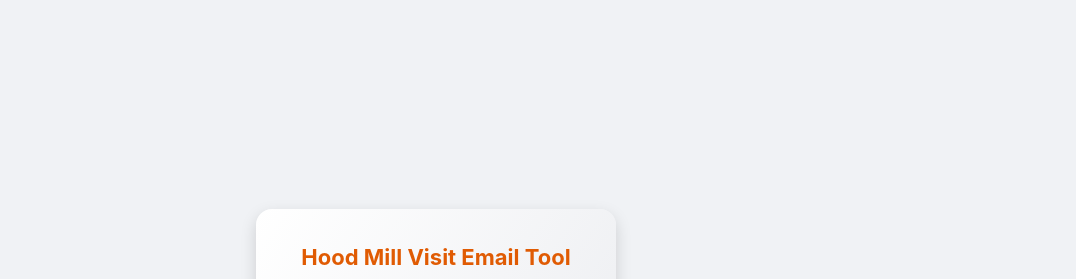
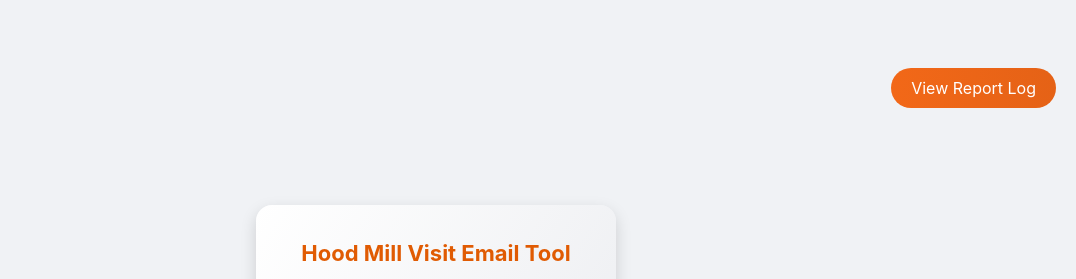
Before and after one commit to Hoodhost/MVET, a plain HTML site: page index.html in a window 1280 px wide. Shown: the top 279 px of the page, 204-1280 px from the left. Drawn offline with Linux system fonts and the light colour scheme.

Commit message:
Update index.html

```diff
--- a/index.html
+++ b/index.html
@@ -7,7 +7,10 @@
     <title>Hood Mill Visit Email Tool</title>
     <style>
         header {
-    margin-bottom:50px; /* Adds space below the header */
+            margin-bottom: 50px; /* Adds space below the header */
+            display: flex;
+            align-items: center;
+            justify-content: space-between;
         }
         .logo-header {
             max-width: 180px;
@@ -19,6 +22,21 @@
             transform: translateY(-1px); /* Moves the image up slightly */
             box-shadow: 0 2px 7px rgba(0, 0, 0, 0.2); /* Adds a shadow for a lifted effect */
         }
+        .report-button {
+            background: linear-gradient(to right, #f26818, #e56216); /* Meta blue gradient */
+            color: white;
+            padding: 10px 20px;
+            border: none;
+            border-radius: 32px; /* Soft round shape */
+            cursor: pointer;
+            font-size: 16px;
+            text-decoration: none;
+            transition: background 0.3s ease, transform 0.2s ease;
+        }
+        .report-button:hover {
+            background: linear-gradient(to right, #e56216, #b86b13);
+            transform: scale(1.03); /* Subtle button enlargement */
+        }
         /* General Styles */
         body {
             background-color: #F0F2F5; /* Meta's neutral light background */
@@ -26,7 +44,6 @@ body {
             margin: 0;
             padding: 20px;
         }
-
         /* Form Card */
         form {
             background: linear-gradient(to bottom right, #FFFFFF, #E4E6EB); /* Subtle gradient */
@@ -37,12 +54,10 @@ form {
             margin: auto;
             transition: transform 0.3s ease;
         }
-
         /* Form Hover Effect */
         form:hover {
             transform: translateY(-4px); /* Gentle lift */
         }
-
         /* Form Title */
         h1 {
             color: #e05b03; /* Meta blue */
@@ -50,7 +65,6 @@ h1 {
             font-size: 22px;
             margin-bottom: 16px;
         }
-
         /* Input Fields */
         input[type="text"],
         input[type="email"],
@@ -68,14 +82,12 @@ input[type="date"] {
             box-sizing: border-box;
             transition: background 0.3s ease;
         }
-
         /* Focus Effect */
         input:focus,
         select:focus {
             background-color: #E4E6EB; /* Subtle focus change */
             outline: none;
         }
-
         /* Submit Button */
         button {
             background: linear-gradient(to right, #f26818, #e56216); /* Meta blue gradient */
@@ -89,13 +101,11 @@ button {
             margin-top: 12px;
             transition: background 0.3s ease, transform 0.2s ease;
         }
-
         /* Button Hover */
         button:hover {
             background: linear-gradient(to right, #e56216, #b86b13);
             transform: scale(1.03); /* Subtle button enlargement */
         }
-
         /* Modal */
         .modal {
             display: none;
@@ -110,7 +120,6 @@ button:hover {
             text-align: center;
             z-index: 1000;
         }
-
         /* Modal Overlay */
         .modal-overlay {
             display: none;
@@ -202,6 +211,7 @@ button:hover {
 <body>
     <header>
         <img src="https://raw.githubusercontent.com/Hoodhost/QRGen/refs/heads/main/Hood%20horizontal%20Logo.png" alt="Logo" class="logo-header" onclick="refreshPage()">
+        <a href="Report Log.html" class="report-button">View Report Log</a>
     </header>
     <div class="container">
         <form>
```
Lines whose indentation alone changed are shown as unchanged.
